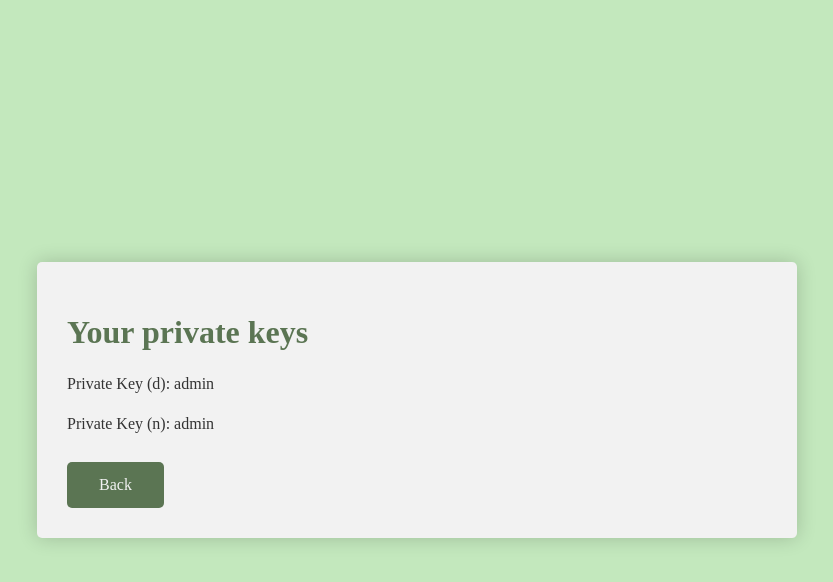
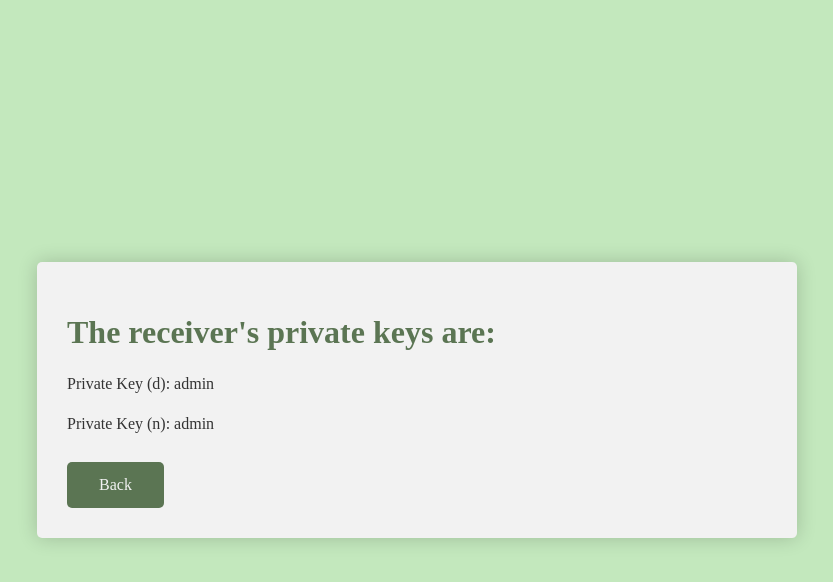
Before and after one commit to Charbelghanime/RSA_flask, a Flask app: page /private-keys in a window 1280 px wide. Shown: the top 582 px of the page, without its empty margins (223-1056 px from the left). Run offline with Flask 3, Linux system fonts and the light colour scheme; the visitor is signed in with stand-in values (Sample User, id 1).

Commit message:
Update private_keys.html

```diff
--- a/Templates/private_keys.html
+++ b/Templates/private_keys.html
@@ -6,13 +6,13 @@
 <head>
     <meta charset="UTF-8">
     <meta name="viewport" content="width=device-width, initial-scale=1.0">
-    <title>Private Keys</title>
+    <title>The receiver's Private Keys</title>
     <link rel="stylesheet" type="text/css" href="{{ url_for('static', filename='style.css') }}">
 </head>
 
 <body>
     <div class="limit">
-        <h1>Your private keys</h1>
+        <h1>The receiver's private keys are: </h1>
         <p class="break-text">Private Key (d): {{ private_key_d }}</p>
         <p class="break-text">Private Key (n): {{ private_key_n }}</p>
 
```
